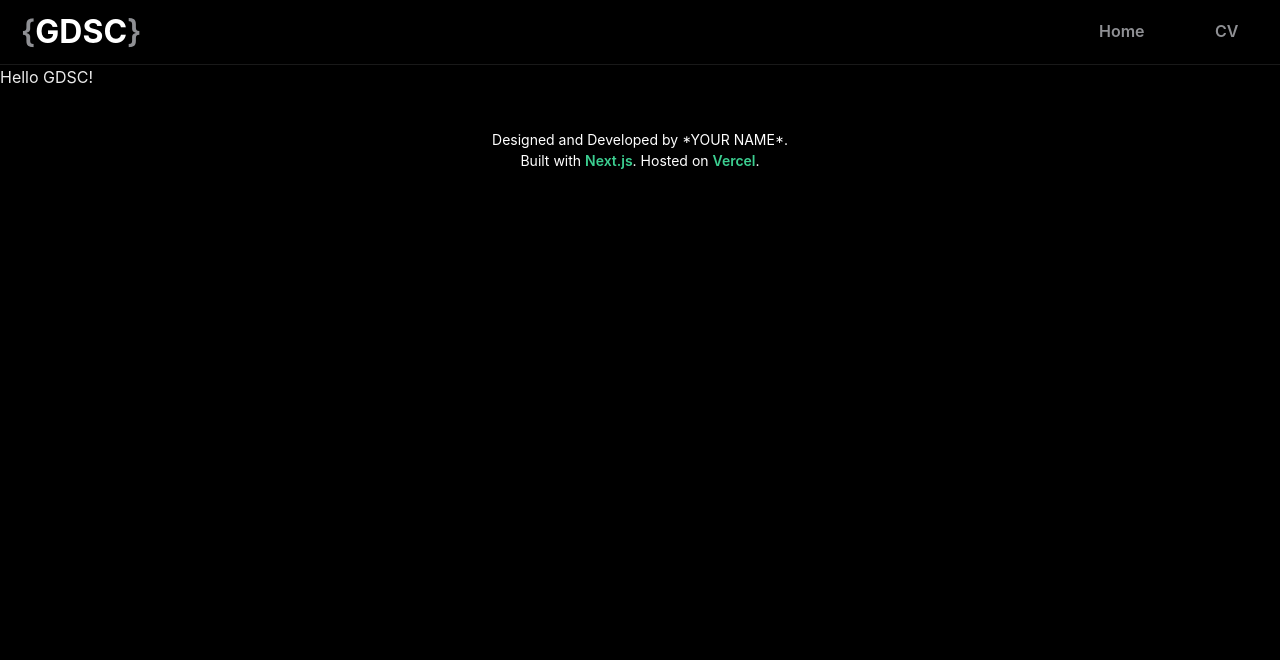
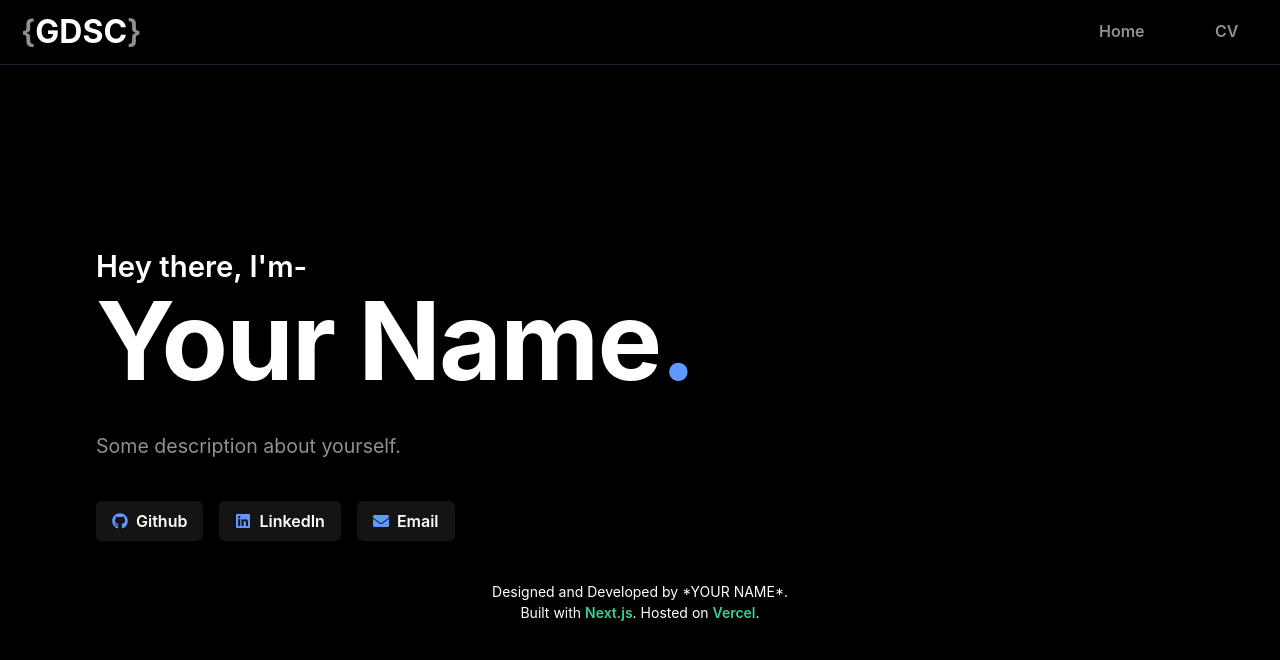
Before and after one commit to r-ushil/gdsc-portfolio-workshop, a Next.js app: page / in a window 1280 px wide. Shown: the top 660 px of the page. Built offline with nearby package versions, Linux system fonts and the light colour scheme.

Commit message:
feat: implemented intro section

```diff
--- a/components/container.tsx
+++ b/components/container.tsx
@@ -12,7 +12,7 @@ export default function Container({children}: Props) {
   return (
     <>
       <Navbar/>
-      <Divider />
+      <Divider bgColor={'#5F99FF'} opacity={'20%'}/>
       <Flex as="main" justifyContent="center" flexDirection="column">
         {children}
       </Flex>
--- /dev/null
+++ b/components/intro.tsx
@@ -0,0 +1,85 @@
+import { Stack, Box, SlideFade, Text, Heading, Link, Button } from '@chakra-ui/react'
+import { FaEnvelope, FaGithub, FaLinkedin } from 'react-icons/fa'
+
+export default function Intro() {
+  return (
+    <Stack spacing={10} justifyContent="flex-start" alignItems="flex-start">
+      <SlideFade
+        in={true}
+        transition={{ enter: { duration: 0.4, delay: 0.7 } }}>
+
+        <Box position="relative">
+          <Text
+            color="displayColor"
+            fontSize="display2"
+            fontWeight="medium"
+            position="relative"
+          >
+            Hey there, I'm-
+          </Text>
+        </Box>
+        <Heading
+          fontSize="display"
+          lineHeight={'95%'}
+          color="complement"
+          letterSpacing={{ sm: '-1.2px', md: '-1.8px' }}
+          position="relative"
+        >
+          <Box color="displayColor" as="span">Your Name</Box>
+          .
+        </Heading>
+      </SlideFade>
+
+      <SlideFade
+        in={true}
+        transition={{ enter: { duration: 0.4, delay: 0.9 } }}
+      >
+        <Text fontSize="display3" color="textSecondary">
+          Some description about yourself.
+        </Text>
+      </SlideFade>
+
+      <SlideFade
+        in={true}
+        transition={{ enter: { duration: 0.4, delay: 1.0 } }}
+      >
+        <Stack isInline spacing={4}>
+          <Link href="https://github.com/" isExternal>
+            <Button
+              leftIcon={<FaGithub color="#5F99FF" />}
+              position="static"
+              size='md'
+              color="white"
+              bg="#151415"
+            >
+              Github
+            </Button>
+          </Link>
+          <Link href="https://linkedin.com/" isExternal>
+            <Button
+              leftIcon={<FaLinkedin color="#5F99FF" />}
+              position="static"
+              size='md'
+              color="white"
+              bg="#151415"
+            >
+              LinkedIn
+            </Button>
+          </Link>
+          <Link href="mailto:gdsc@imperial.ac.uk" isExternal>
+            <Button
+              leftIcon={<FaEnvelope fill="#5F99FF" />}
+              transition="0.3s"
+              position="static"
+              size='md'
+              color="white"
+              bg="#151415"
+            >
+              Email
+            </Button>
+          </Link>
+        </Stack>
+      </SlideFade>
+    </Stack>
+  )
+}
--- a/package.json
+++ b/package.json
@@ -13,7 +13,8 @@
     "framer-motion": "^6",
     "next": "latest",
     "react": "^18.2.0",
-    "react-dom": "^18.2.0"
+    "react-dom": "^18.2.0",
+    "react-icons": "^4.4.0"
   },
   "devDependencies": {
     "@types/node": "^18.8.3",
--- a/pages/index.tsx
+++ b/pages/index.tsx
@@ -1,12 +1,25 @@
+import { Stack } from "@chakra-ui/react"
 import { NextPage } from "next"
 import Container from "../components/container"
+import Intro from "../components/intro"
 
 const Home: NextPage = () => {
   return (
     <>
       <Container>
 
-        Hello GDSC!
+        <Stack
+          as="main"
+          spacing="144px"
+          justifyContent="center"
+          alignItems="flex-start"
+          px={{ base: '5vw', md: '7.5vw' }}
+          mt={{ base: '12.5vh', md: '22.5vh' }}
+        >
+
+          <Intro />
+
+        </Stack>
 
       </Container>
     </>
--- a/theme.ts
+++ b/theme.ts
@@ -16,7 +16,7 @@ const fluidType = (minFont: number, maxFont: number) => {
 const colors = {
   background: '#12141D',
   secondary: '#080808',
-  complement: '#FA934F',
+  complement: '#5F99FF',
   displayColor: '#FFFFFF',
   textPrimary: '#D1D5DB',
   textSecondary: '#8F9094',
```
